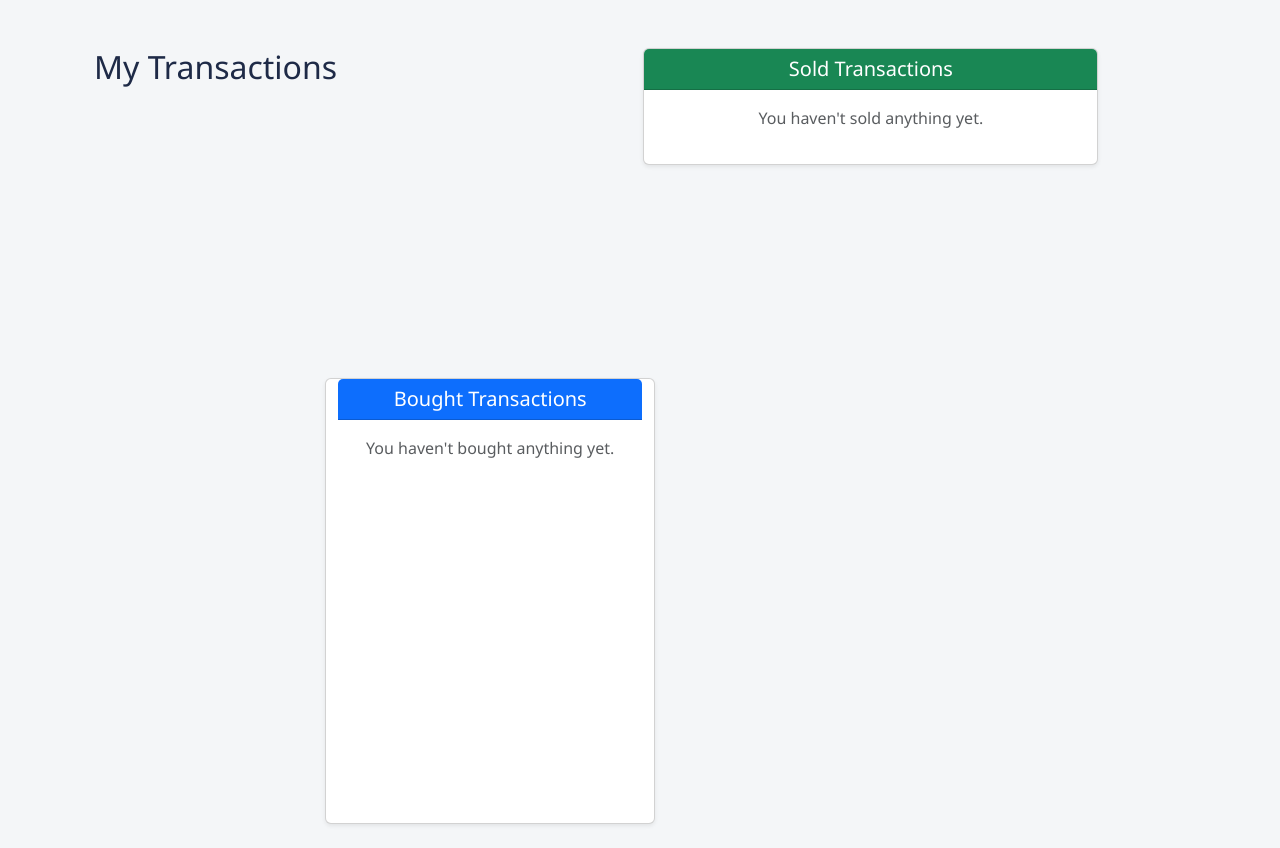
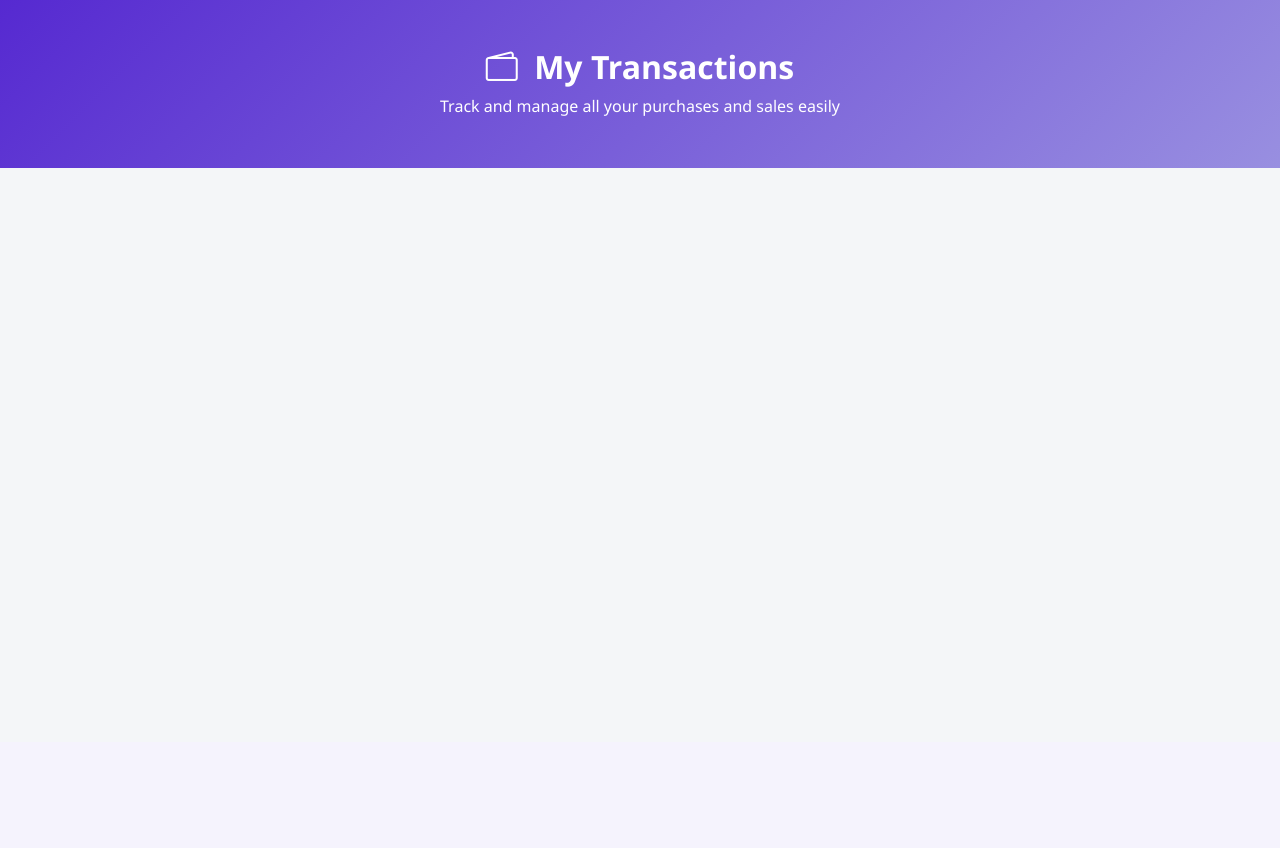
Before and after one commit to jtingvv7/2510-CSP1123-TC1L-G07, a Flask app: template transaction/templates/transaction/my_transactions.html in a window 1280 px wide. Shown: the part 58-906 px from the top of the page. After the commit the page ends 226 px from the top, so only its background shows below. Run offline with Flask 3, Linux system fonts and the light colour scheme; the template is opened without the code that fills it, so the values that code supplies are empty.

Commit message:
add main_container in base

```diff
--- a/templates/base.html
+++ b/templates/base.html
@@ -117,18 +117,25 @@
     </nav>
 
     <!-- Page content -->
+    {% block main_container %}
     <div class="container mt-4">
-        {% with messages = get_flashed_messages(with_categories=true) %}
-            {% if messages %}
+        <!-- flash messages -->
+            {% with messages = get_flashed_messages(with_categories=true) %}
+                {% if messages %}
                 <div>
                     {% for category, message in messages %}
-                        <div class="alert alert-{{category}}">{{ message }}</div>
+                        <div class="alert alert-{{category}} alert-dismissible fade show" role="alert">
+                            {{ message }}
+                            <button type="button" class="btn-close" data-bs-dismiss="alert" aria-label="Close"></button>
+                        </div>
                     {% endfor %}
                 </div>
             {% endif %}
         {% endwith %}
+
         {% block content %}{% endblock %}
     </div>
+{% endblock %}
 
     <!-- Bootstrap JS Bundle -->
     <script src="https://cdn.jsdelivr.net/npm/bootstrap@5.3.3/dist/js/bootstrap.bundle.min.js"></script>
--- a/transaction/templates/transaction/my_transactions.html
+++ b/transaction/templates/transaction/my_transactions.html
@@ -2,133 +2,15 @@
 
 {% block title %}My transaction {% endblock %}
 
-{% block content %}
-<div class="container mt-4">
-    <h2 class="text-center mb-4">My Transactions</h2>
+{% block main_container %}
 
-    <div class="row justify-content-center">
-    <!--Bought Transaction-->
-    <div class="col-md-5"></div>
-        <div class="card mb-4 shadow-sm">
-        <div class="card-header bg-primary text-white text-center">
-            <h5 class="mb-0">Bought Transactions</h5>
-        </div>
-        <div class="card-body">
-            {% if bought_transactions %}
-            <table class="table table-hover text-center align-middle">
-            <thead class="table-light">
-                <tr>
-                    <th>ID</th>
-                    <th>Product</th>
-                    <th>Status</th>
-                    <th>Action</th>
-                    <th>Contact</th>
-                </tr>
-            </thead>
-            <tbody>
-                {% for t in bought_transactions %}
-                <tr>
-                    <td>{{ t.id }}</td>
-                    <td>{{ t.product_id }}</td>
-                    <td>
-                        {% if t.status == "pending" %}
-                            <span class="badge bg-secondary">Pending</span>
-                        {% elif t.status == "shipped" %}
-                            <span class="badge bg-warning text-dark">Shipped</span>
-                        {% elif t.status == "completed" %}
-                            <span class="badge bg-success">Completed</span>
-                        {% elif t.status in ["cancelled","rejected"] %}
-                            <span class="badge bg-danger">{{ t.status|capitalize }}</span>
-                        {% endif %}
-                    </td>
-                    <td>
-                        {% if t.status == "pending" %}
-                            <form action = "{{ url_for('transaction.cancel_transaction', transaction_id=t.id) }}" method="POST">
-                                <button type ="submit" class="btn btn-sm btn-danger ">Cancel</button>
-                            </form>
-                        {% elif t.status == "shipped" %}
-                            <form action = "{{ url_for('transaction.confirm_receipt', transaction_id=t.id) }}" method="POST">
-                                <button type ="submit" class="btn  btn-sm btn-success">Confirm</button>
-                            </form>
-                        {% endif %}
-                    </td>
-                    <td>
-                        <!--contact seller-->
-                        <a href="{{ url_for('messages.chat', user_id = t.seller_id) }}" class="btn btn-primary btn-sm">
-                            Contact Seller
-                        </a>
-                    </td>
-                </tr>
-                {% endfor %}
-            </tbody>
-        </table>
-        {% else %}
-        <p class="text-muted text-center">You haven't bought anything yet.</p>
-        {% endif %}
-        </div>
-    </div>
-</div>
-    <!--Sold Transactions-->
-    <div class="col-md-5">
-    <div class="card shadow-sm">
-        <div class="card-header bg-success text-white text-center">
-            <h5 class="mb-0">Sold Transactions</h5>
-        </div>
-        <div class="card-body">
-            {% if sold_transactions %}
-            <table class="table table-hover text-center aligh-middle">
-            <thead class="table-light">
-                <tr>
-                    <th>ID</th>
-                    <th>Product</th>
-                    <th>Status</th>
-                    <th>Action</th>
-                    <th>Contact</th>
-                </tr>
-            </thead>
-            <tbody>
-                {% for tx in sold_transactions %}
-                <tr>
-                    <td>{{ tx.id }}</td>
-                    <td>{{ tx.product_id }}</td>
-                    <td>
-                        {% if tx.status == "pending" %}
-                            <span class="badge bg-secondary">Pending</span>
-                        {% elif tx.status == "accepted" %}
-                            <span class="badge bg-primary">Accepted</span>
-                        {% elif tx.status == "shipped" %}
-                            <span class="badge bg-warning text-dark">Shipped</span>
-                        {% elif tx.status == "completed" %}
-                            <span class="badge bg-success">Completed</span>
-                        {% elif tx.status in ["cancelled","rejected"] %}
-                            <span class="badge bg-danger">{{ tx.status|capitalize }}</span>
-                        {% endif %}
-                    </td>
-                    <td>
-                        {% if tx.status == "accepted" %}
-                        <form action="{{ url_for('transaction.ship_transaction',transaction_id=tx.id) }}" method="POST">
-                            <button type="submit" class="btn btn-warning btn-sm">Ship</button>
-                        </form>
-                        {% elif tx.status == "shipped" %}
-                            <span class="badge bg-info">Awaiting Buyer</span>
-                        {% endif %}
-                    </td>
-                    <td>
-                        <!--contact buyer-->
-                        <a href="{{ url_for('messages.chat', user_id = tx.buyer_id) }}" class="btn btn-primary btn-sm">
-                         Contact Buyer
-                        </a>
-                    </td>
-                </tr>
-                {% endfor %}
-            </tbody>
-        </table>
-        {% else %}
-        <p class="text-muted text-center">You haven't sold anything yet.</p>
-        {% endif %}
-        </div>
-    </div>
+<!-- title -->
+<div class="container-fluid py-5 text-center text-white mb-5"
+     style="background: linear-gradient(135deg, hsl(256, 67%, 49%) 0%, hsl(247, 57%, 72%) 100%);">
+    <h2 class="fw-bold mb-2"><i class="bi bi-wallet2 me-2"></i> My Transactions</h2>
+    <p class="mb-0">Track and manage all your purchases and sales easily</p>
 </div>
 
-</div>
+
+
 {% endblock %}
```
